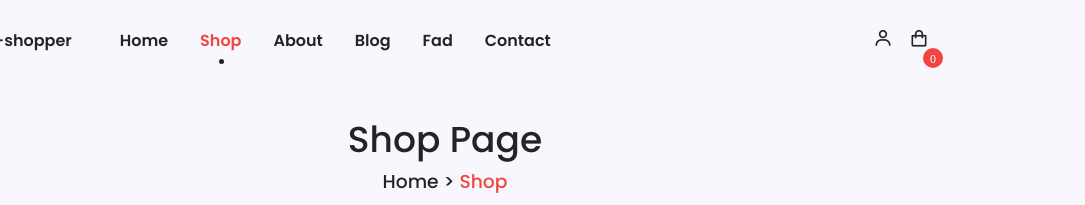
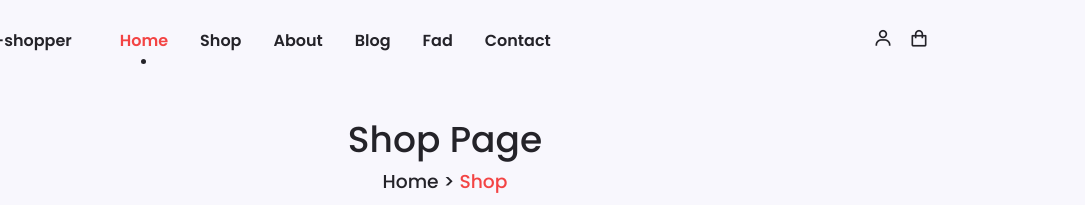
Before and after one commit to ndchieu/EcommerceClothes, a plain HTML site: page shop.html in a window 1280 px wide. Shown: the top 205 px of the page, 195-1280 px from the left. Drawn offline with nearby package versions, Linux system fonts and the light colour scheme.

Commit message:
Update Source Code

```diff
--- a/shop.html
+++ b/shop.html
@@ -30,11 +30,11 @@
             <div class="nav__menu" id="nav-menu">
                 <ul class="nav__list">
                     <li class="nav__item">
-                        <a href="index.html" class="nav__link "> Home</a>
+                        <a href="index.html" class="nav__link nav__link-focus active-link"> Home</a>
                     </li>
 
                     <li class="nav__item">
-                        <a href="shop.html" class="nav__link nav__link-focus active-link"> Shop</a>
+                        <a href="shop.html" class="nav__link"> Shop</a>
                     </li>
 
                     <li class="nav__item">
@@ -62,13 +62,10 @@
             <div class="nav__btns">
                 <div class="login__toggle" id="login-toggle">
                     <i class="bx bx-user" id="login-button"></i>
-
                 </div>
 
                 <div class="nav__shop" id="cart-shop">
-                    <a href="cart.html">
-                        <i class="bx bx-shopping-bag" id="cart-icon" data-quantity="0"></i>
-                    </a>
+                    <i class="bx bx-shopping-bag"></i>
                 </div>
 
                 <div class="nav__toggle" id="nav-toggle">
@@ -77,6 +74,7 @@
             </div>
         </nav>
     </header>
+
 
     <!--=============== CART ===============-->
     <div class="cart " id="cart">
```
